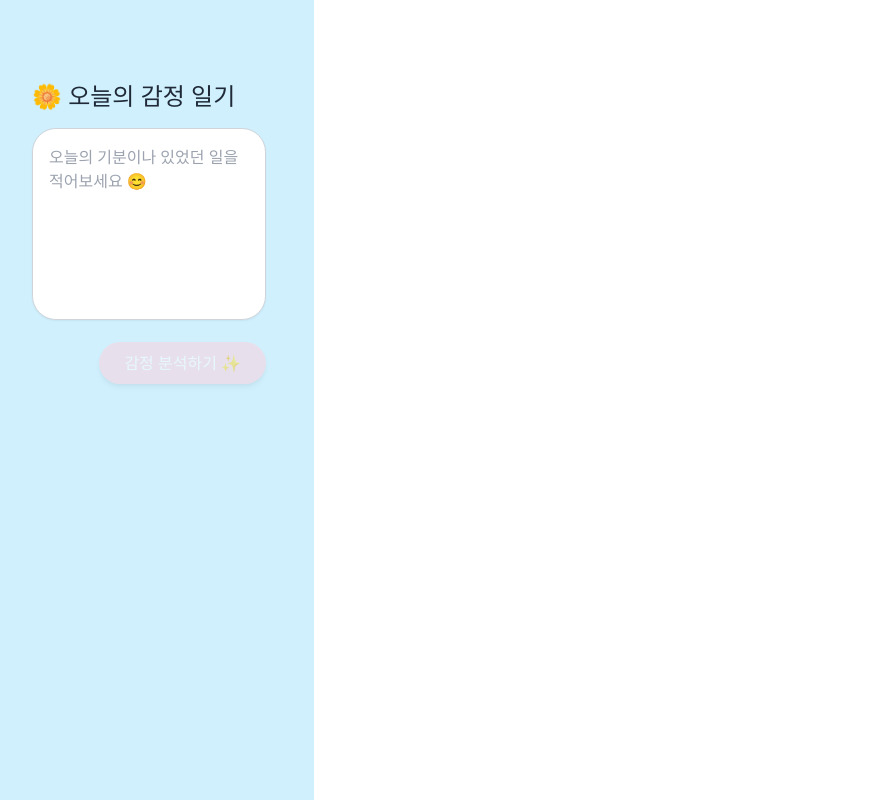
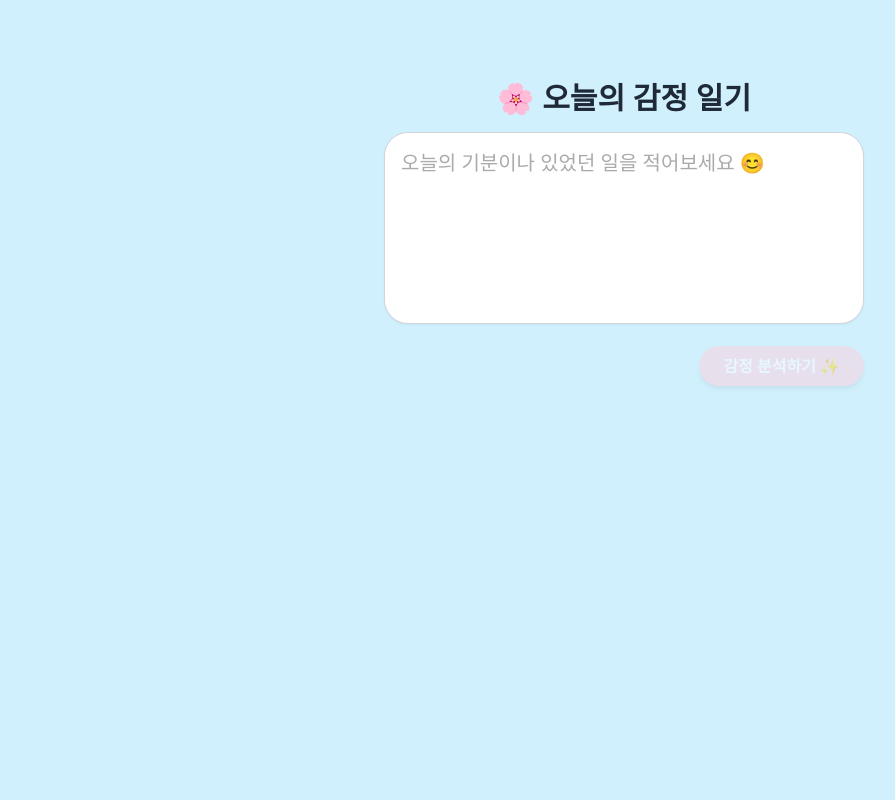
Before and after one commit to durumi922/ai-diary-app, a React (Vite) app: page / in a window 1280 px wide. Shown: the whole page, without its empty margins (16-911 px from the left). Built offline with nearby package versions, Linux system fonts and the light colour scheme.

Commit message:
✨ 일기 작성 페이지

```diff
--- a/src/App.tsx
+++ b/src/App.tsx
@@ -1,16 +1,12 @@
+// App.tsx
 import DiaryInput from "./components/DiaryInput";
 
-function App() {
-  const handleSubmit = (text: string) => {
-    console.log("✍️ 사용자 일기:", text);
-    // 여기서 감정 분석 시작할 수 있어!
-  };
-
+export default function App() {
   return (
-    <main className="min-h-screen bg-pastelBlue py-10 px-4">
-      <DiaryInput onSubmit={handleSubmit} />
+    <main className="min-h-screen bg-pastelBlue flex flex-col items-center px-4">
+      <section className="w-full max-w-xl py-10">
+        <DiaryInput onSubmit={(text) => console.log("일기:", text)} />
+      </section>
     </main>
   );
 }
-
-export default App;
--- a/src/components/DiaryInput.tsx
+++ b/src/components/DiaryInput.tsx
@@ -2,22 +2,27 @@
 import { useState } from "react";
 
 export default function DiaryInput({ onSubmit }: { onSubmit: (text: string) => void }) {
-  const [text, setText] = useState("");
+  const [text] = useState("");
 
   return (
-    <div className="w-full max-w-xl mx-auto px-4 sm:px-8 mt-10">
-      <h2 className="text-xl sm:text-2xl font-bold text-gray-800 mb-4">🌼 오늘의 감정 일기</h2>
-      <textarea
-        className="w-full h-40 sm:h-48 p-4 rounded-2xl border border-gray-300 shadow-sm resize-none focus:outline-none focus:ring-2 focus:ring-pastelPink transition"
+    <div className="w-full max-w-xl mx-auto px-4 sm:px-6 md:px-8 lg:px-12 mt-10">
+
+        <h2 className="text-xl sm:text-2xl md:text-3xl font-bold text-gray-800 mb-4 text-center">
+        🌸 오늘의 감정 일기
+        </h2>
+
+        <textarea
+        className="w-full h-40 sm:h-48 p-4 rounded-2xl border border-gray-300 shadow-sm resize-none text-base sm:text-lg md:text-xl focus:outline-none focus:ring-2 focus:ring-pastelPink transition"
         placeholder="오늘의 기분이나 있었던 일을 적어보세요 😊"
-        value={text}
-        onChange={(e) => setText(e.target.value)}
-      />
-      <div className="flex justify-end mt-4">
+        />
+
+
+
+      <div className="flex justify-center sm:justify-end mt-4">
         <button
           disabled={!text.trim()}
           onClick={() => onSubmit(text)}
-          className="bg-pastelPink hover:bg-pastelMint text-white font-semibold py-2 px-6 rounded-2xl shadow-md transition-all disabled:opacity-50"
+          className="bg-pastelPink hover:bg-pastelMint text-white text-sm sm:text-base font-semibold py-2 px-6 rounded-2xl shadow-md transition-all disabled:opacity-50"
         >
           감정 분석하기 ✨
         </button>
--- a/src/index.css
+++ b/src/index.css
@@ -2,73 +2,15 @@
 @tailwind components;
 @tailwind utilities;
 
-
-
-:root {
-  font-family: system-ui, Avenir, Helvetica, Arial, sans-serif;
-  line-height: 1.5;
-  font-weight: 400;
-
-  color-scheme: light dark;
-  color: rgba(255, 255, 255, 0.87);
-  background-color: #242424;
-
-  font-synthesis: none;
-  text-rendering: optimizeLegibility;
-  -webkit-font-smoothing: antialiased;
-  -moz-osx-font-smoothing: grayscale;
+/* ✅ 사용자 정의 글로벌 스타일만 최소한 유지 */
+html, body {
+  margin: 0;
+  padding: 0;
+  font-family: 'SUIT', system-ui, sans-serif;
+  background-color: #D0F0FD; /* pastelBlue 배경 */
+  color: #333;
 }
 
-a {
-  font-weight: 500;
-  color: #646cff;
-  text-decoration: inherit;
+textarea::placeholder {
+  color: #aaa;
 }
-a:hover {
-  color: #535bf2;
-}
-
-body {
-  margin: 0;
-  display: flex;
-  place-items: center;
-  min-width: 320px;
-  min-height: 100vh;
-}
-
-h1 {
-  font-size: 3.2em;
-  line-height: 1.1;
-}
-
-button {
-  border-radius: 8px;
-  border: 1px solid transparent;
-  padding: 0.6em 1.2em;
-  font-size: 1em;
-  font-weight: 500;
-  font-family: inherit;
-  background-color: #1a1a1a;
-  cursor: pointer;
-  transition: border-color 0.25s;
-}
-button:hover {
-  border-color: #646cff;
-}
-button:focus,
-button:focus-visible {
-  outline: 4px auto -webkit-focus-ring-color;
-}
-
-@media (prefers-color-scheme: light) {
-  :root {
-    color: #213547;
-    background-color: #ffffff;
-  }
-  a:hover {
-    color: #747bff;
-  }
-  button {
-    background-color: #f9f9f9;
-  }
-}
```
